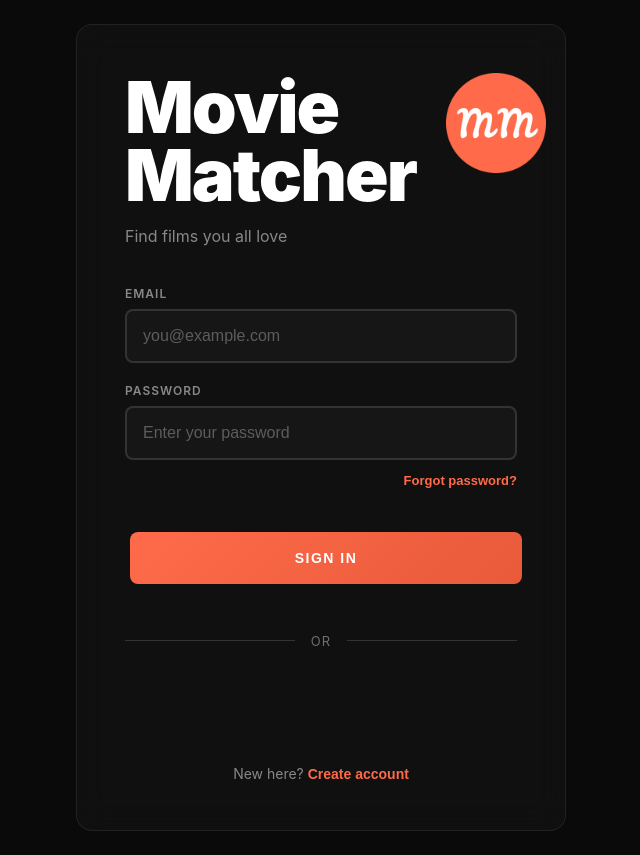
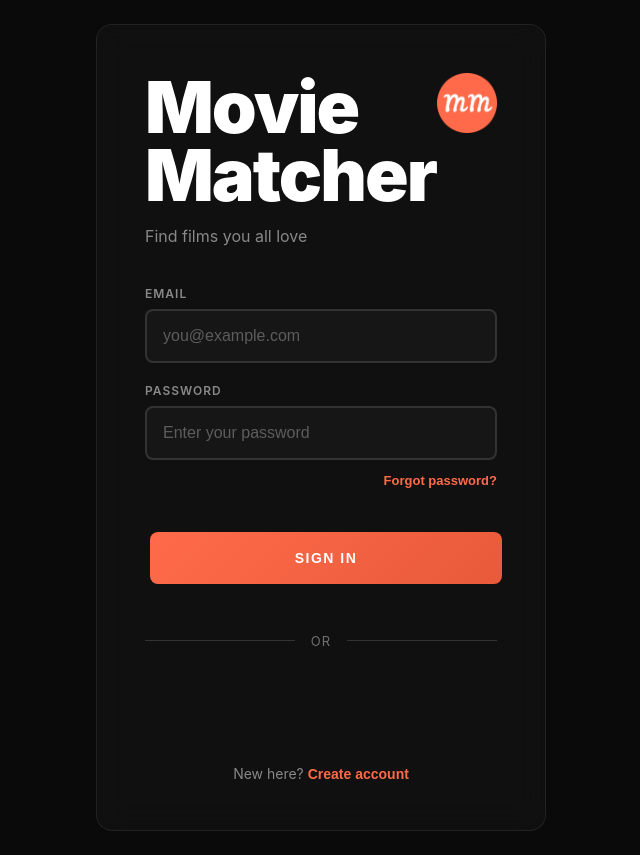
Before and after one commit to khalua/movie-matcher, a React (Create React App) app in the folder frontend/: page / in a window 1280 px wide. Shown: the whole page, without its empty margins (319-959 px from the left). Built offline with nearby package versions, Linux system fonts and the light colour scheme; no server answers.

Commit message:
style changes on login

```diff
--- a/frontend/src/App.css
+++ b/frontend/src/App.css
@@ -297,7 +297,6 @@ button:disabled {
   display: flex;
   justify-content: space-between;
   align-items: flex-start;
-  column-gap: 30px;
 }
 
 .login-brand h1 {
@@ -524,12 +523,12 @@ button:disabled {
   }
 
   .login-logo {
-    width: 100px;
-    height: 100px;
+    width: 60px;
+    height: 60px;
   }
 
   .login-container {
-    max-width: 490px;
+    max-width: 450px;
     background-color: rgba(20, 20, 20, 0.6);
     backdrop-filter: blur(16px);
     -webkit-backdrop-filter: blur(16px);
```
